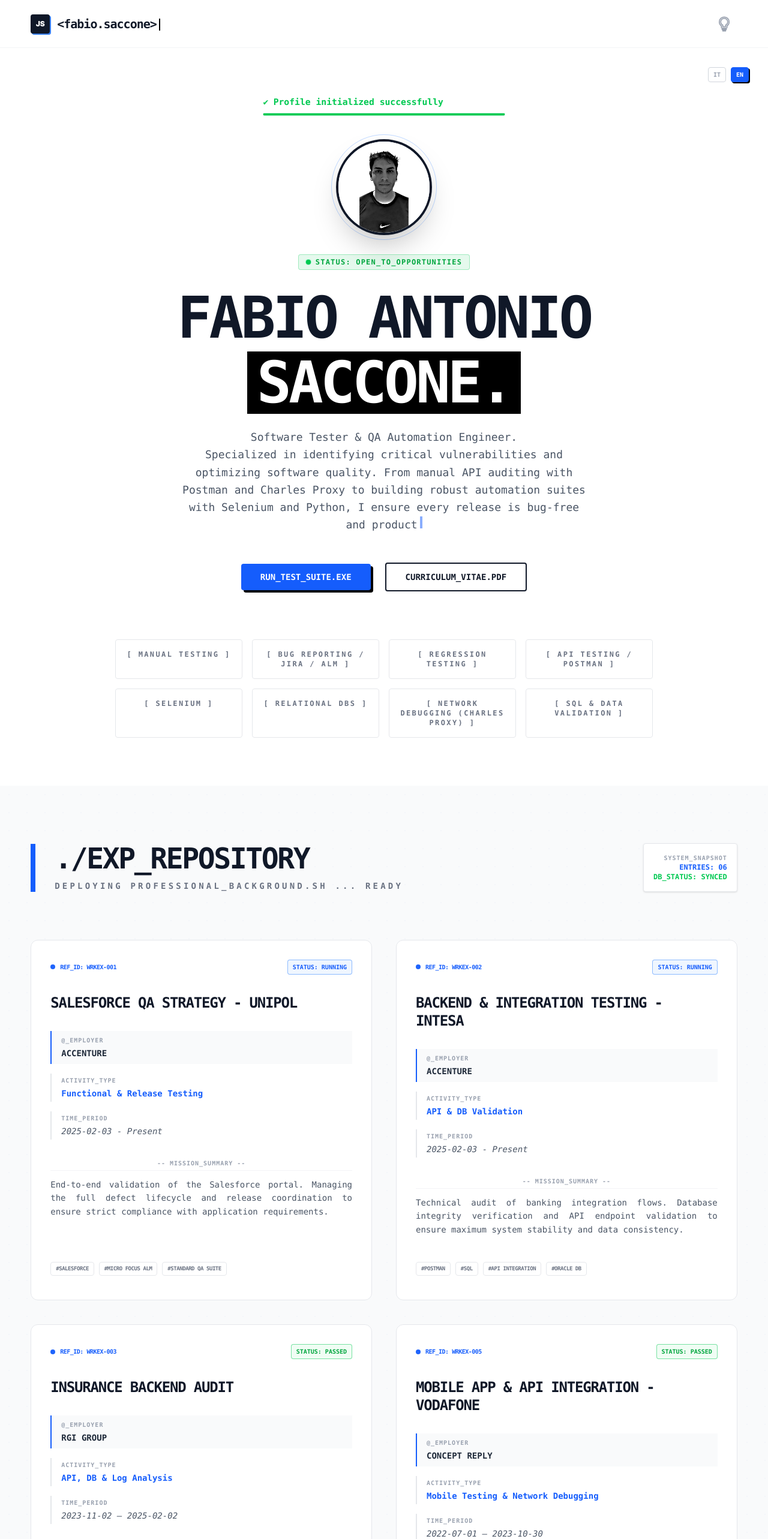
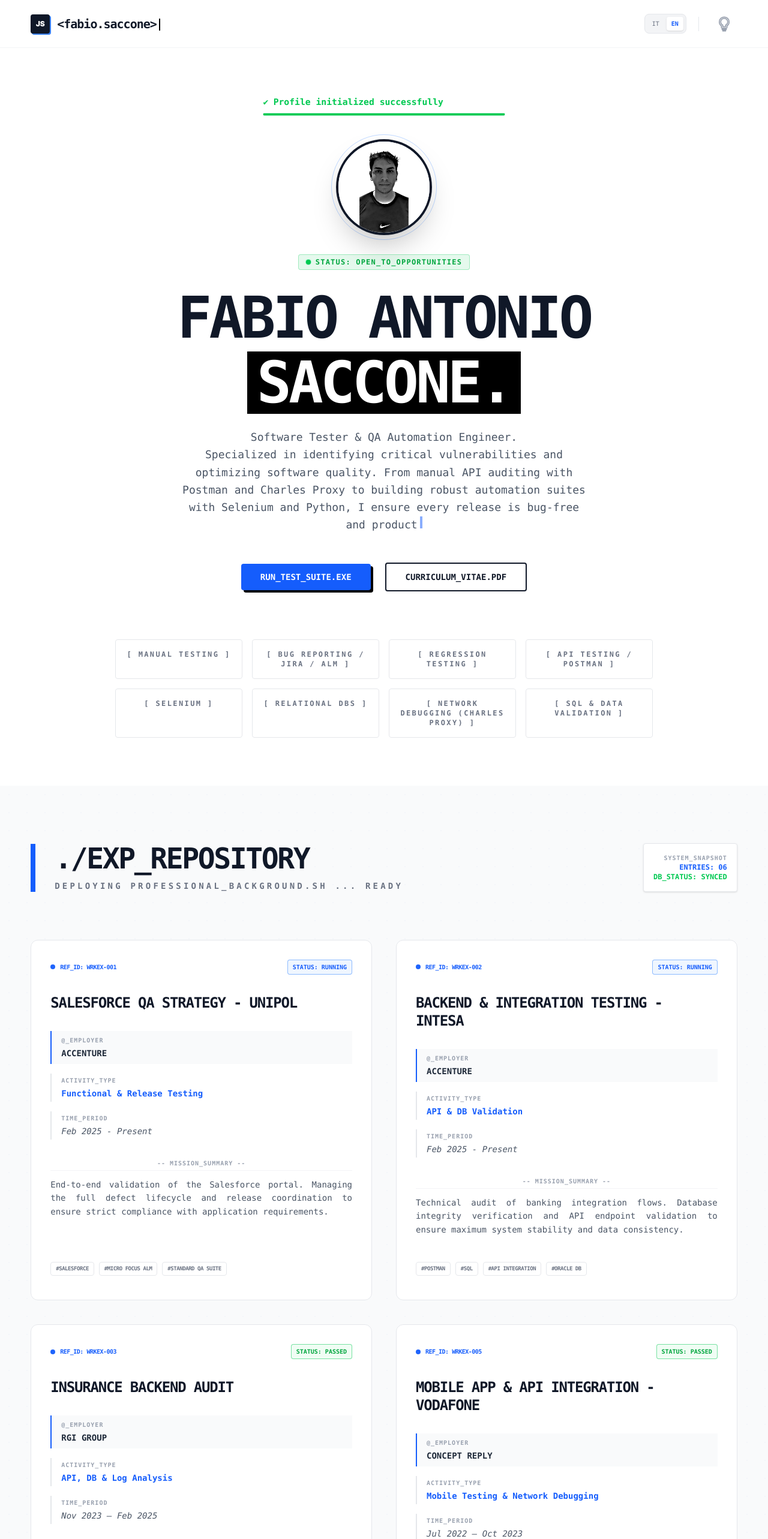
Before and after one commit to fabiosacc22/MyPortfolio, a React (Vite) app: page / in a window 1280 px wide. Shown: the top 2566 px of the page at 60% size. Built offline with nearby package versions, Linux system fonts and the light colour scheme.

Commit message:
Improvements

```diff
--- a/src/App.tsx
+++ b/src/App.tsx
@@ -3,17 +3,16 @@
 import Hero from './components/Hero';
 import TestRepository from './components/TestRepository';
 import Footer from './components/Footer';
-import LanguageSwitcher from './components/LanguageSwitcher';
+
 
 const App: React.FC = () => {
   const [lang, setLang] = useState<'it' | 'en'>('en');
   return (
 
     <div className="min-h-screen bg-white dark:bg-gray-900 transition-colors duration-300">
-      <LanguageSwitcher lang={lang} setLang={setLang} />
 
       <main>
-        <Header lang={lang} />
+        <Header lang={lang} setLang={setLang} />
        {/* Passa setLang all'Hero per il selettore */}
        <Hero lang={lang} setLang={setLang} />
 
--- a/src/components/Header.tsx
+++ b/src/components/Header.tsx
@@ -1,15 +1,17 @@
-import React, { useState } from 'react';
+import React, { useState, useEffect } from 'react';
 import ThemeToggle from './ThemeToggle';
-import { useEffect } from 'react';
 import ProfileDropdown from './ProfileDropdown';
+import LanguageSwitcher from './LanguageSwitcher';
 
-// 1. Definiamo l'interfaccia per ricevere la lingua
+// 1. Definiamo l'interfaccia includendo setLang
 interface HeaderProps {
   lang: 'it' | 'en';
+  setLang: (lang: 'it' | 'en') => void; // <--- AGGIUNTO
 }
 
-// 2. Aggiungiamo { lang } alle props del componente
-const Header: React.FC<HeaderProps> = ({ lang }) => {
+// 2. Aggiungiamo lang e setLang alle props del componente
+const Header: React.FC<HeaderProps> = ({ lang, setLang }) => {
+  // eslint-disable-next-line @typescript-eslint/no-unused-vars
   const [isOpen, setIsOpen] = useState(false);
 
   // --- LOGICA TYPING ---
@@ -37,12 +39,10 @@
     <header className="bg-white dark:bg-gray-900 border-b border-gray-100 dark:border-gray-800 w-full sticky top-0 z-50 h-20 transition-colors duration-300">
       <div className="w-[92%] max-w-7xl mx-auto h-full flex items-center justify-between relative">
 
-        {/* LOGO - Resta a sinistra con ProfileDropdown integrato */}
+        {/* SINISTRA - Logo con ProfileDropdown */}
         <div className="flex items-center z-50">
-          {/* Ora 'lang' è correttamente definita e passata */}
           <ProfileDropdown lang={lang}>
             <div className="flex items-center cursor-pointer group">
-              {/* Icona quadrata opzionale (stile cartella o file) */}
               <div className="mr-3 w-8 h-8 bg-gray-900 dark:bg-white flex items-center justify-center rounded shadow-[2px_2px_0px_0px_rgba(59,130,246,1)]">
                 <span className="text-white dark:text-black font-black text-xs">JS</span>
               </div>
@@ -55,9 +55,16 @@
           </ProfileDropdown>
         </div>
 
-        {/* DESTRA - Solo il ThemeToggle */}
-        <div className="z-20">
-          <ThemeToggle />
+        {/* DESTRA - Switcher + ThemeToggle */}
+        <div className="flex items-center gap-4">
+          {/* Ora setLang è disponibile e può essere passato */}
+          <LanguageSwitcher lang={lang} setLang={setLang} />
+
+          <div className="h-6 w-[1px] bg-gray-200 dark:bg-gray-800 mx-1"></div>
+
+          <div className="z-20">
+            <ThemeToggle />
+          </div>
         </div>
 
       </div>
--- a/src/components/Hero.tsx
+++ b/src/components/Hero.tsx
@@ -103,22 +103,7 @@
       <section className="relative w-full min-h-[85vh] flex items-center justify-center bg-white dark:bg-gray-900 transition-colors duration-300 overflow-hidden font-mono">
         <div className="absolute inset-0 bg-[linear-gradient(to_right,#80808012_1px,transparent_1px),linear-gradient(to_bottom,#80808012_1px,transparent_1px)] bg-[size:40px_40px] -z-10"></div>
 
-        {/* --- LANGUAGE SWITCHER FLOAT --- */}
-        <div className="absolute top-8 right-8 flex gap-2 z-50">
-          {(['it', 'en'] as const).map((l) => (
-            <button
-              key={l}
-              onClick={() => setLang(l)}
-              className={`text-[10px] font-bold px-2 py-1 rounded border transition-all ${
-                lang === l
-                ? 'bg-blue-600 border-blue-600 text-white shadow-[2px_2px_0px_0px_rgba(0,0,0,1)]'
-                : 'bg-transparent border-gray-300 dark:border-gray-700 text-gray-400 hover:border-blue-500'
-              }`}
-            >
-              {l.toUpperCase()}
-            </button>
-          ))}
-        </div>
+
 
         <div className="w-[92%] max-w-7xl mx-auto flex flex-col items-center text-center py-20">
           {/* TERMINALE DI AVVIO */}
--- a/src/components/LanguageSwitcher.tsx
+++ b/src/components/LanguageSwitcher.tsx
@@ -7,16 +7,24 @@
 
 const LanguageSwitcher: React.FC<LanguageSwitcherProps> = ({ lang, setLang }) => {
   return (
-    <div className="fixed top-6 right-20 z-50 font-mono text-[10px] flex gap-2 bg-white/80 dark:bg-gray-900/80 backdrop-blur p-1 border border-gray-200 dark:border-gray-800 rounded shadow-sm">
+    <div className="flex gap-1 bg-gray-100 dark:bg-gray-800 p-1 border border-gray-200 dark:border-gray-700 rounded-lg font-mono text-[10px]">
       <button
         onClick={() => setLang('it')}
-        className={`px-2 py-1 rounded ${lang === 'it' ? 'bg-blue-600 text-white' : 'text-gray-500 hover:bg-gray-100 dark:hover:bg-gray-800'}`}
+        className={`px-2 py-1 rounded transition-all ${
+          lang === 'it'
+            ? 'bg-white dark:bg-gray-600 text-blue-600 dark:text-blue-400 shadow-sm font-bold'
+            : 'text-gray-500 hover:text-gray-700 dark:hover:text-gray-300'
+        }`}
       >
         IT
       </button>
       <button
         onClick={() => setLang('en')}
-        className={`px-2 py-1 rounded ${lang === 'en' ? 'bg-blue-600 text-white' : 'text-gray-500 hover:bg-gray-100 dark:hover:bg-gray-800'}`}
+        className={`px-2 py-1 rounded transition-all ${
+          lang === 'en'
+            ? 'bg-white dark:bg-gray-600 text-blue-600 dark:text-blue-400 shadow-sm font-bold'
+            : 'text-gray-500 hover:text-gray-700 dark:hover:text-gray-300'
+        }`}
       >
         EN
       </button>
--- a/src/data/experiences.ts
+++ b/src/data/experiences.ts
@@ -12,7 +12,6 @@
   logs: string[];
 }
 
-// Struttura corretta per supportare il multilingua ed evitare errori .length
 export const projectsData: { en: ProjectLog[]; it: ProjectLog[] } = {
   en: [
     {
@@ -23,7 +22,7 @@
       status: "RUNNING",
       description: "End-to-end validation of the Salesforce portal. Managing the full defect lifecycle and release coordination to ensure strict compliance with application requirements.",
       tools: ["Salesforce", "Micro Focus ALM", "Standard QA Suite"],
-      date: "2025-02-03 - Present",
+      date: "Feb 2025 - Present",
       logs: [
         "Syncing with Accenture/Unipol requirements...",
         "Defining Test Cases for Salesforce modules...",
@@ -40,7 +39,7 @@
       status: "RUNNING",
       description: "Technical audit of banking integration flows. Database integrity verification and API endpoint validation to ensure maximum system stability and data consistency.",
       tools: ["Postman", "SQL", "API Integration", "Oracle DB"],
-      date: "2025-02-03 - Present",
+      date: "Feb 2025 - Present",
       logs: [
         "Establishing secure connection to DB...",
         "Validating API endpoints via Postman requests...",
@@ -57,7 +56,7 @@
       status: "PASSED",
       description: "Specialized consultancy for the insurance sector. Validation of backend flows, relational database querying, and system health monitoring through advanced log analysis.",
       tools: ["Postman", "MySQL", "DBeaver", "Elastic (ELK)", "Jira"],
-      date: "2023-11-02 – 2025-02-02",
+      date: "Nov 2023 – Feb 2025",
       logs: [
         "Establishing DBeaver session with MySQL...",
         "Querying insurance policy tables... [ OK ]",
@@ -74,7 +73,7 @@
       status: "PASSED",
       description: "End-to-end testing of iOS and Android applications. Leveraging network proxies for API traffic interception and validation of client-server communication flows.",
       tools: ["Charles Proxy", "Postman", "iOS/Android", "Jira"],
-      date: "2022-07-01 – 2023-10-30",
+      date: "Jul 2022 – Oct 2023",
       logs: [
         "Initializing Charles Proxy session...",
         "Intercepting SSL traffic from mobile client...",
@@ -91,7 +90,7 @@
       status: "PASSED",
       description: "Development of automation frameworks for Frontend and Backend components. Implementing Selenium and Selenide scripts in Kotlin/Java and Python for regression suites.",
       tools: ["Selenide (Kotlin)", "Selenium (Java)", "Python", "PyCharm", "ClickUp"],
-      date: "2022-07-01 – 2023-10-30",
+      date: "Jul 2022 – Oct 2023",
       logs: [
         "Building automation scripts [Selenide/Kotlin]...",
         "Executing UI regression suite via Selenium...",
@@ -108,7 +107,7 @@
       status: "PASSED",
       description: "Functional testing for the Pharma/Retail industry. Requirement definition using Gherkin language and large-scale data analysis for business process validation.",
       tools: ["Gherkin", "Databricks", "Jira", "VDI", "Confluence"],
-      date: "2022-02-17 – 2022-06-30",
+      date: "Feb 2022 – Jun 2022",
       logs: [
         "Drafting BDD scenarios (Given/When/Then)...",
         "Translating business requirements into Gherkin...",
@@ -127,7 +126,7 @@
       status: "RUNNING",
       description: "Validazione end-to-end del portale Salesforce. Gestione dell'intero ciclo di vita dei difetti e coordinamento dei rilasci per garantire la conformità ai requisiti applicativi.",
       tools: ["Salesforce", "Micro Focus ALM", "Standard QA Suite"],
-      date: "03-02-2025 - Presente",
+      date: "Feb 2025 - Presente",
       logs: [
         "Sincronizzazione requisiti Accenture/Unipol...",
         "Definizione Test Case per moduli Salesforce...",
@@ -144,7 +143,7 @@
       status: "RUNNING",
       description: "Audit tecnico dei flussi di integrazione bancaria. Verifica dell'integrità del database e validazione degli endpoint API per garantire stabilità di sistema e consistenza dei dati.",
       tools: ["Postman", "SQL", "API Integration", "Oracle DB"],
-      date: "03-02-2025 - Presente",
+      date: "Feb 2025 - Presente",
       logs: [
         "Stabilizzazione connessione sicura al DB...",
         "Validazione endpoint API via richieste Postman...",
@@ -161,7 +160,7 @@
       status: "PASSED",
       description: "Consulenza specializzata per il settore assicurativo. Validazione dei flussi backend, interrogazione di database relazionali e monitoraggio tramite analisi avanzata dei log.",
       tools: ["Postman", "MySQL", "DBeaver", "Elastic (ELK)", "Jira"],
-      date: "02-11-2023 – 02-02-2025",
+      date: "Nov 2023 – Feb 2025",
       logs: [
         "Apertura sessione DBeaver con MySQL...",
         "Interrogazione tabelle polizze assicurative... [ OK ]",
@@ -178,7 +177,7 @@
       status: "PASSED",
       description: "Testing end-to-end di applicazioni iOS e Android. Utilizzo di proxy di rete per l'intercettazione del traffico API e la validazione dei flussi di comunicazione client-server.",
       tools: ["Charles Proxy", "Postman", "iOS/Android", "Jira"],
-      date: "01-07-2022 – 30-10-2023",
+      date: "Lug 2022 – Ott 2023",
       logs: [
         "Inizializzazione sessione Charles Proxy...",
         "Intercettazione traffico SSL da client mobile...",
@@ -195,7 +194,7 @@
       status: "PASSED",
       description: "Sviluppo di framework di automazione per componenti Frontend e Backend. Implementazione di script Selenium e Selenide in Kotlin/Java e Python per suite di regressione.",
       tools: ["Selenide (Kotlin)", "Selenium (Java)", "Python", "PyCharm", "ClickUp"],
-      date: "01-07-2022 – 30-10-2023",
+      date: "Lug 2022 – Ott 2023",
       logs: [
         "Sviluppo script di automazione [Selenide/Kotlin]...",
         "Esecuzione suite regressione UI via Selenium...",
@@ -212,7 +211,7 @@
       status: "PASSED",
       description: "Testing funzionale per il settore Pharma/Retail. Definizione dei requisiti tramite linguaggio Gherkin e analisi dati su larga scala per la validazione dei processi di business.",
       tools: ["Gherkin", "Databricks", "Jira", "VDI", "Confluence"],
-      date: "17-02-2022 – 30-06-2022",
+      date: "Feb 2022 – Giu 2022",
       logs: [
         "Stesura scenari BDD (Given/When/Then)...",
         "Traduzione requisiti di business in Gherkin...",
```
Also changed, not shown: src/components/TestRepository.tsx (+15 -4 lines), src/data/translations.ts (+12 -0 lines).
